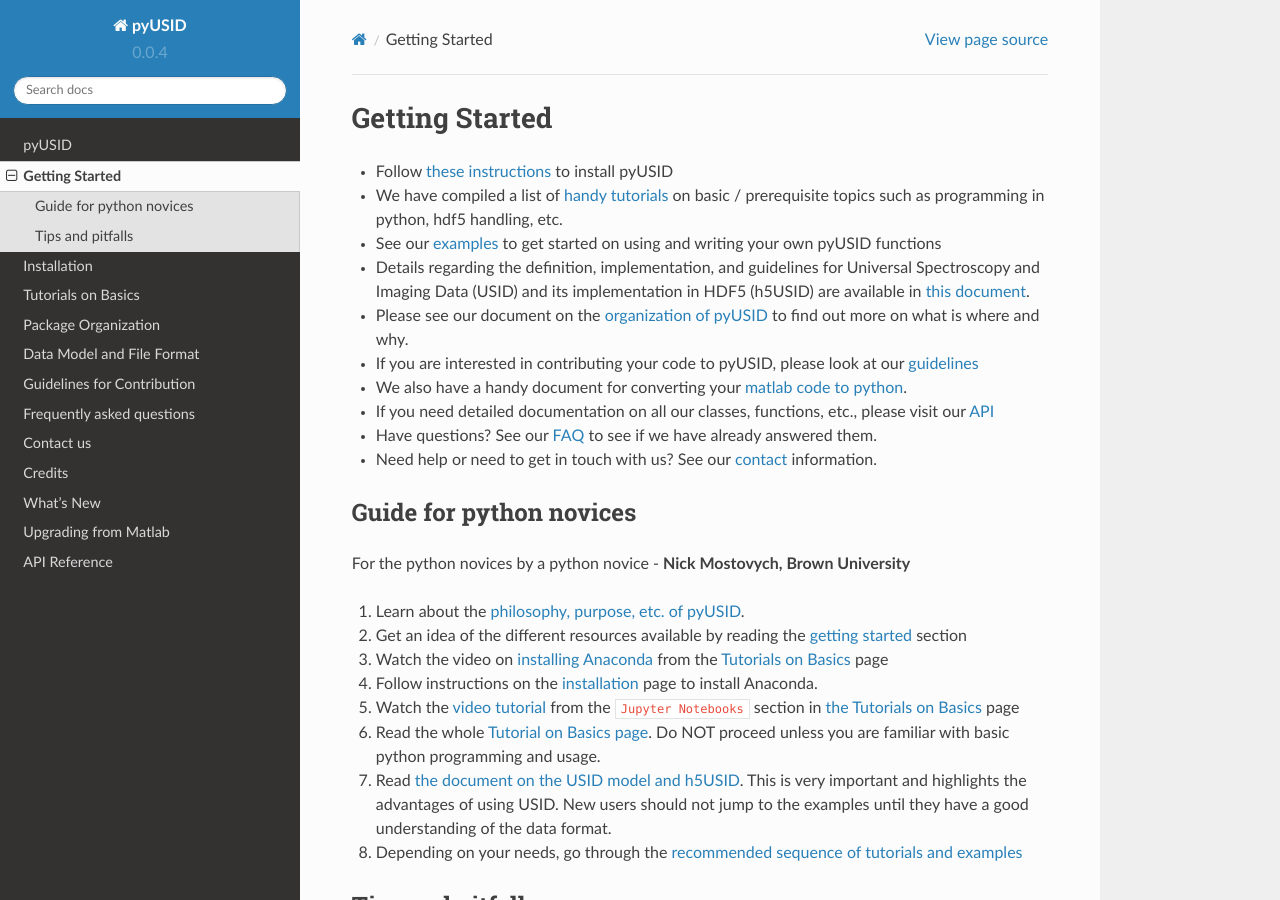
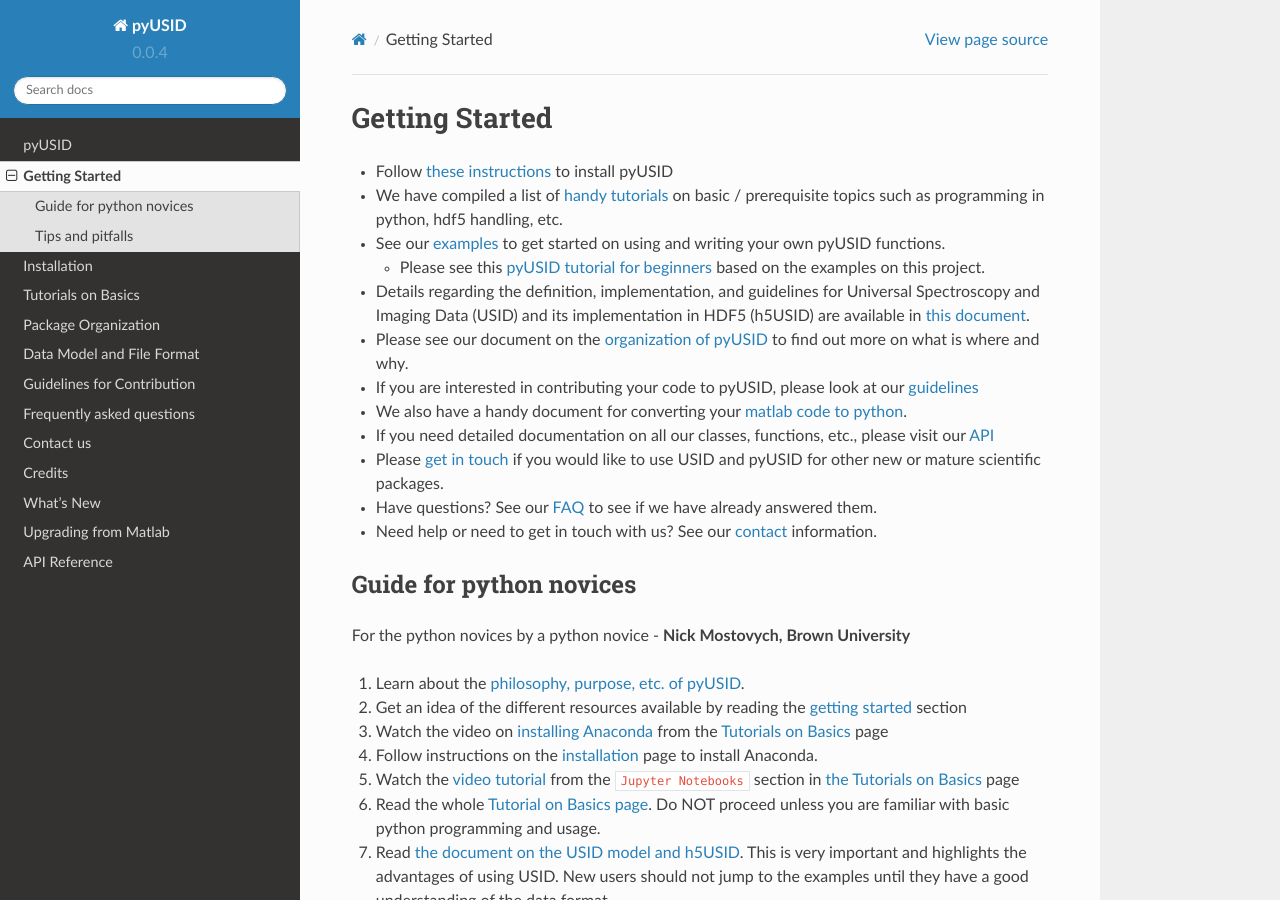
Before and after one commit to pycroscopy/pyUSID, a Sphinx documentation site: the page built from docs/getting_started.rst, in a window 1280 px wide and 900 px high. Built offline with Sphinx 7.4.7 and the Read the Docs theme 2.0.0, drawn with Linux system fonts in a browser that asks for light colours; pages that are not in the unit, such as notebooks, are missing from menus.

Commit message:
Added link to tutorial

```diff
--- a/docs/about.rst
+++ b/docs/about.rst
@@ -23,7 +23,6 @@ What?
 * Just as scipy uses numpy underneath, scientific packages like **pycroscopy** use **pyUSID** for all file-handling, general plotting utilities and a data processing framework
 * pyUSID uses popular packages such as numpy, h5py, joblib, matplotlib, etc. for most of the storage, computation, and visualization.
 * See a high-level overview of pyUSID in this `presentation <https://github.com/pycroscopy/pycroscopy/blob/master/docs/pycroscopy_presentation.pdf>`_
-* Please `get in touch <./contact.html>`_ if you would like to use USID and pyUSID for other new or mature scientific packages.
 * Jump to our `GitHub project <https://github.com/pycroscopy/pyUSID>`_
 
 Why?
--- a/docs/getting_started.rst
+++ b/docs/getting_started.rst
@@ -2,12 +2,15 @@ Getting Started
 ---------------
 * Follow `these instructions <./install.html>`_ to install pyUSID
 * We have compiled a list of `handy tutorials <./external_guides.html>`_ on basic / prerequisite topics such as programming in python, hdf5 handling, etc.
-* See our `examples <./auto_examples/index.html>`_ to get started on using and writing your own pyUSID functions
+* See our `examples <./auto_examples/index.html>`_ to get started on using and writing your own pyUSID functions.
+
+  * Please see this `pyUSID tutorial for beginners <https://github.com/pycroscopy/pyUSID_Tutorial>`_ based on the examples on this project.
 * Details regarding the definition, implementation, and guidelines for Universal Spectroscopy and Imaging Data (USID) and its implementation in HDF5 (h5USID) are available in `this document <./data_format.html>`_.
 * Please see our document on the `organization of pyUSID <./package_organization.html>`_ to find out more on what is where and why.
 * If you are interested in contributing your code to pyUSID, please look at our `guidelines <./contribution_guidelines.html>`_
 * We also have a handy document for converting your `matlab code to python <./matlab_to_python.html>`_.
 * If you need detailed documentation on all our classes, functions, etc., please visit our `API <./api.html>`_
+* Please `get in touch <./contact.html>`_ if you would like to use USID and pyUSID for other new or mature scientific packages.
 * Have questions? See our `FAQ <./faq.html>`_ to see if we have already answered them.
 * Need help or need to get in touch with us? See our `contact <./contact.html>`_ information.
 
```
